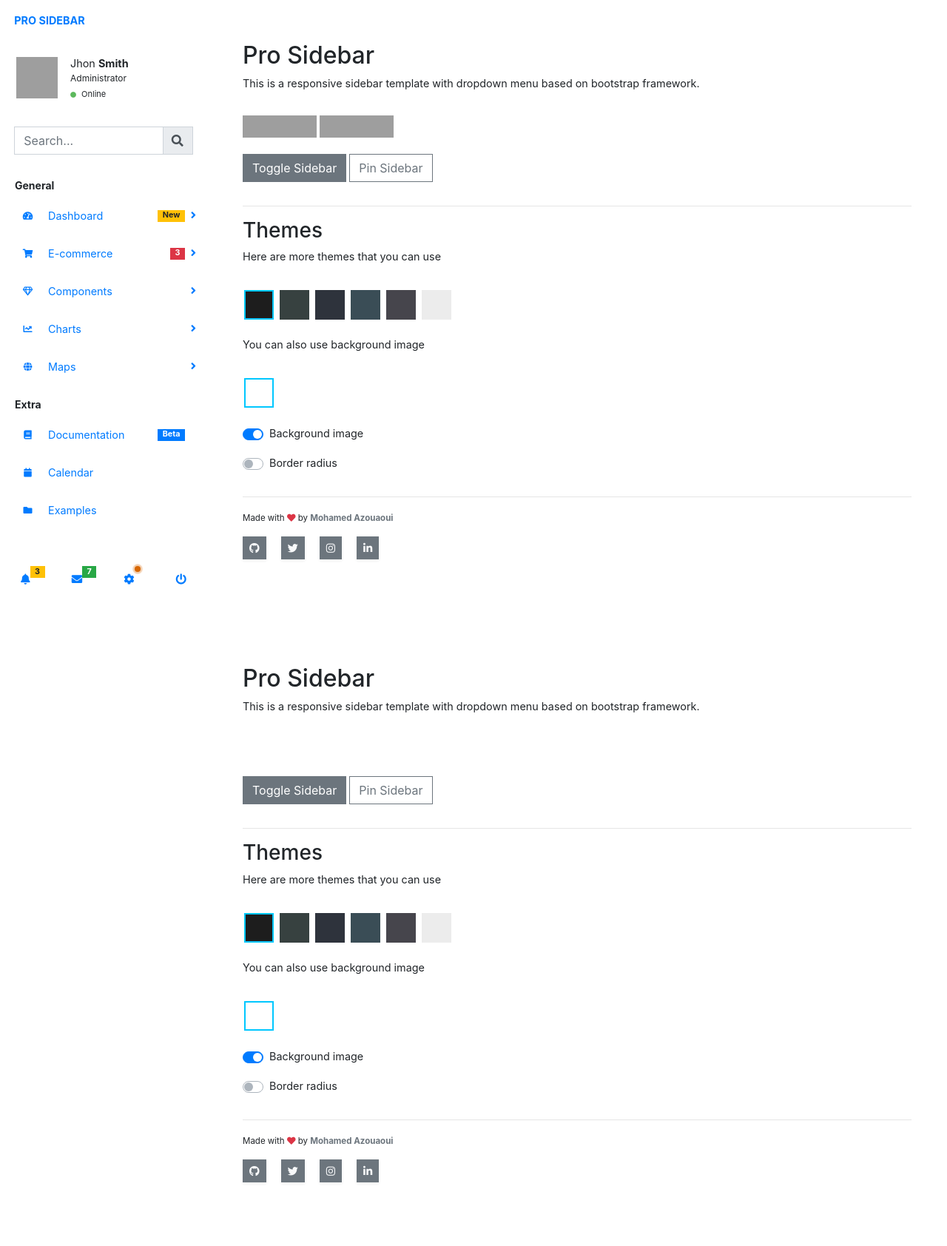
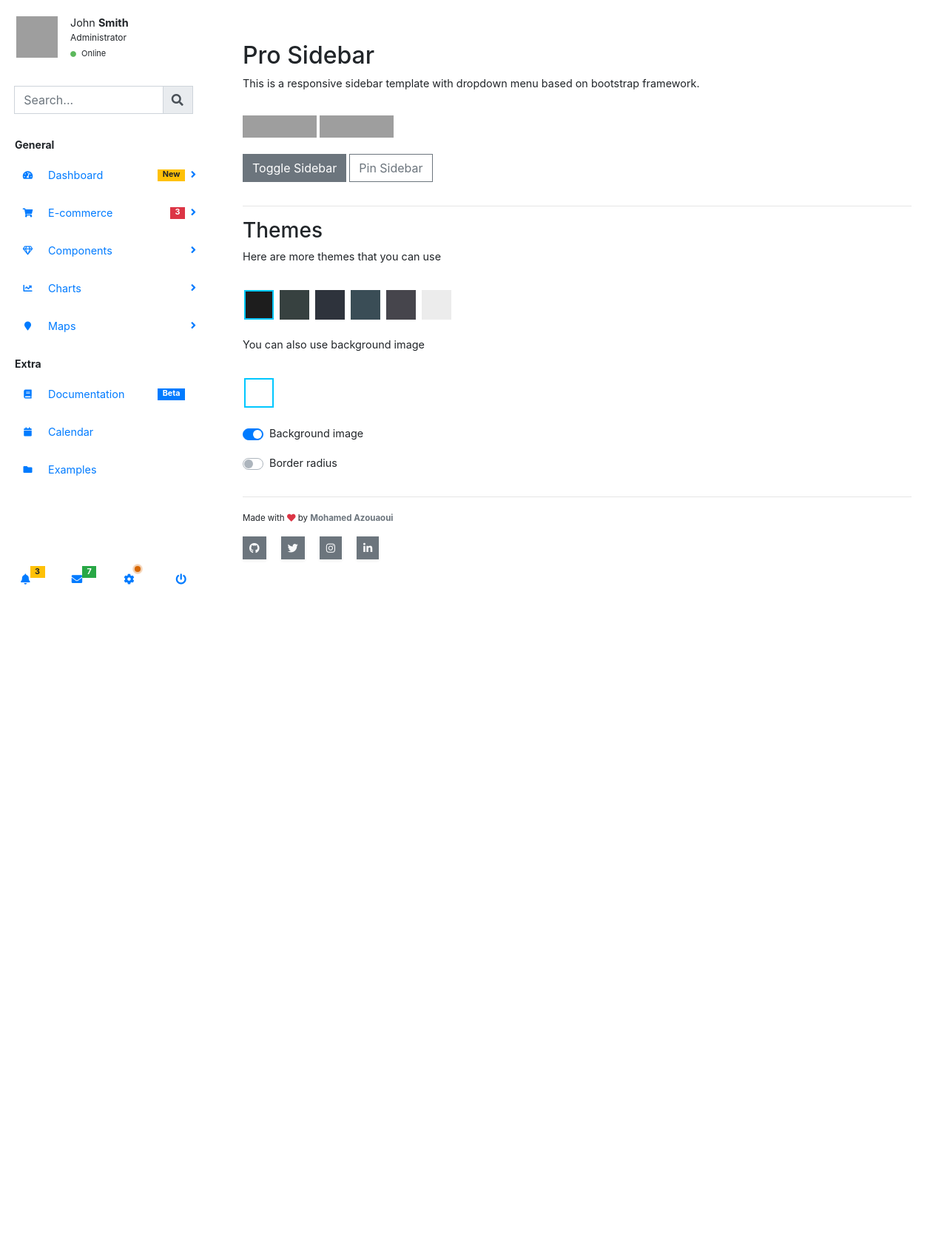
Before and after one commit to just-pie/web-project, a Laravel app: page /admin in a window 1280 px wide. Shown: the whole page at 74% size. After the commit the page ends 790 px from the top, so only its background shows below. Run offline with Laravel 8, Linux system fonts and the light colour scheme; settings files or empty folders that the repository lacks are supplied; some libraries are stand-ins or nearby versions; grey boxes are pictures that could not be loaded.

Commit message:
Admin - layout funkcny

```diff
--- a/resources/assets/js/admin_sidebar/main.js
+++ b/resources/assets/js/admin_sidebar/main.js
@@ -84,6 +84,5 @@ jQuery(function ($) {
             scrollInertia: 300
         });
         $(".sidebar-content").addClass("desktop");
-
     }
 });
--- a/resources/views/admin/admin_footer.blade.php
+++ b/resources/views/admin/admin_footer.blade.php
@@ -15,4 +15,4 @@
 <script src="../node_modules/malihu-custom-scrollbar-plugin/jquery.mCustomScrollbar.concat.min.js"></script> -->
 
 
-<script src="../../assets/js/admin_sidebar/main.js"></script>
+<script src="../resources/assets/js/admin_sidebar/main.js"></script>
--- a/resources/views/admin/admin_head.blade.php
+++ b/resources/views/admin/admin_head.blade.php
@@ -18,7 +18,7 @@
     <link rel="stylesheet" href="../node_modules/@fortawesome/fontawesome-free/css/all.min.css">
     <link rel="stylesheet" href="../node_modules/malihu-custom-scrollbar-plugin/jquery.mCustomScrollbar.css"> -->
 
-    <link rel="stylesheet" href="../../assets/css/admin/admin_sidebar.css">
-    <link rel="stylesheet" href="../../assets/css/admin/admin_sidebar_themes.css">
+    <link rel="stylesheet" href="../resources/assets/css/admin/admin_sidebar.css">
+    <link rel="stylesheet" href="../resources/assets/css/admin/admin_sidebar_themes.css">
 {{--    <link rel="shortcut icon" type="image/png" href="img/favicon.png" />--}}
 </head>
--- a/resources/views/admin/admin_sidebar.blade.php
+++ b/resources/views/admin/admin_sidebar.blade.php
@@ -1,16 +1,12 @@
     <nav id="sidebar" class="sidebar-wrapper">
         <div class="sidebar-content">
-            <!-- sidebar-brand  -->
-            <div class="sidebar-item sidebar-brand">
-                <a href="#">pro sidebar</a>
-            </div>
             <!-- sidebar-header  -->
             <div class="sidebar-item sidebar-header d-flex flex-nowrap">
                 <div class="user-pic">
-                    <img class="img-responsive img-rounded" src="../../assets/img/admin_avatar.png" alt="User picture">
+                    <img class="img-responsive img-rounded" src="../resources/assets/img/admin_avatar.png" alt="User picture">
                 </div>
                 <div class="user-info">
-                        <span class="user-name">Jhon
+                        <span class="user-name">John
                             <strong>Smith</strong>
                         </span>
                     <span class="user-role">Administrator</span>
@@ -132,7 +128,7 @@
                     </li>
                     <li class="sidebar-dropdown">
                         <a href="#">
-                            <i class="fa fa-globe"></i>
+                            <i class="fa fa-map-marker"></i>
                             <span class="menu-text">Maps</span>
                         </a>
                         <div class="sidebar-submenu">
@@ -261,7 +257,7 @@
                     <a class="dropdown-item" href="#">
                         <div class="message-content">
                             <div class="pic">
-                                <img src="../../assets/img/admin_avatar.png" alt="">
+                                <img src="../resources/assets/img/admin_avatar.png" alt="">
                             </div>
                             <div class="content">
                                 <div class="message-title">
@@ -276,7 +272,7 @@
                     <a class="dropdown-item" href="#">
                         <div class="message-content">
                             <div class="pic">
-                                <img src="../../assets/img/admin_avatar.png" alt="">
+                                <img src="../resources/assets/img/admin_avatar.png" alt="">
                             </div>
                             <div class="content">
                                 <div class="message-title">
@@ -315,102 +311,3 @@
             </div>
         </div>
     </nav>
-    <!-- page-content  -->
-    <main class="page-content pt-2">
-        <div id="overlay" class="overlay"></div>
-        <div class="container-fluid p-5">
-            <div class="row">
-                <div class="form-group col-md-12">
-                    <h2>Pro Sidebar</h2>
-                    <p>This is a responsive sidebar template with dropdown menu based on bootstrap framework.</p>
-
-                </div>
-                <div class="form-group col-md-12">
-                    <iframe
-                            src="https://ghbtns.com/github-btn.html?user=azouaoui-med&repo=pro-sidebar-template&type=star&count=true&size=small"
-                            frameborder="0" scrolling="0" width="100px" height="30px"></iframe>
-                    <iframe
-                            src="https://ghbtns.com/github-btn.html?user=azouaoui-med&repo=pro-sidebar-template&type=fork&count=true&size=small"
-                            frameborder="0" scrolling="0" width="100px" height="30px"></iframe>
-                </div>
-
-                <div class="form-group col-md-12">
-                    <a id="toggle-sidebar" class="btn btn-secondary rounded-0" href="#">
-                        <span>Toggle Sidebar</span>
-                    </a>
-                    <a id="pin-sidebar" class="btn btn-outline-secondary rounded-0" href="#">
-                        <span>Pin Sidebar</span>
-                    </a>
-
-                </div>
-            </div>
-            <hr>
-            <div class="row">
-                <div class="form-group col-md-12">
-                    <h3>Themes</h3>
-                    <p>Here are more themes that you can use</p>
-                </div>
-            </div>
-
-            <div class="row">
-                <div class="form-group col-md-12">
-                    <a href="#" data-theme="default-theme" class="theme default-theme selected"></a>
-                    <a href="#" data-theme="chiller-theme" class="theme chiller-theme"></a>
-                    <a href="#" data-theme="legacy-theme" class="theme legacy-theme"></a>
-                    <a href="#" data-theme="ice-theme" class="theme ice-theme"></a>
-                    <a href="#" data-theme="cool-theme" class="theme cool-theme"></a>
-                    <a href="#" data-theme="light-theme" class="theme light-theme"></a>
-                </div>
-                <div class="form-group col-md-12">
-                    <p>You can also use background image </p>
-                </div>
-                <div class="form-group col-md-12">
-                    <a href="#" data-bg="bg1" class="theme theme-bg selected"></a>
-                    <a href="#" data-bg="bg2" class="theme theme-bg"></a>
-                    <a href="#" data-bg="bg3" class="theme theme-bg"></a>
-                    <a href="#" data-bg="bg4" class="theme theme-bg"></a>
-                </div>
-                <div class="form-group col-md-12">
-                    <div class="custom-control custom-switch">
-                        <input type="checkbox" class="custom-control-input" id="toggle-bg" checked>
-                        <label class="custom-control-label" for="toggle-bg">Background image</label>
-                    </div>
-                </div>
-                <div class="form-group col-md-12">
-                    <div class="custom-control custom-switch">
-                        <input type="checkbox" class="custom-control-input" id="toggle-border-radius">
-                        <label class="custom-control-label" for="toggle-border-radius">Border radius</label>
-                    </div>
-                </div>
-
-            </div>
-
-
-            <hr>
-            <div class="row ">
-                <div class="form-group col-md-12">
-                    <small>Made with <i class="fa fa-heart text-danger" aria-hidden="true"></i> by <span
-                                class="text-secondary font-weight-bold">Mohamed
-                                Azouaoui</span></small>
-                </div>
-                <div class="form-group col-md-12">
-                    <a href="https://github.com/azouaoui-med" target="_blank"
-                       class="btn btn-sm bg-secondary shadow-sm rounded-0 text-light mr-3 mb-3">
-                        <i class="fab fa-github" aria-hidden="true"></i>
-                    </a>
-                    <a href="https://twitter.com/azouaoui_med" target="_blank"
-                       class="btn btn-sm bg-secondary shadow-sm rounded-0 text-light mr-3 mb-3">
-                        <i class="fab fa-twitter" aria-hidden="true"></i>
-                    </a>
-                    <a href="https://www.instagram.com/azouaoui_med/" target="_blank"
-                       class="btn btn-sm bg-secondary shadow-sm rounded-0 text-light mr-3 mb-3">
-                        <i class="fab fa-instagram" aria-hidden="true"></i>
-                    </a>
-                    <a href="https://www.linkedin.com/in/mohamed-azouaoui/" target="_blank"
-                       class="btn btn-sm bg-secondary shadow-sm rounded-0 text-light mr-3 mb-3">
-                        <i class="fab fa-linkedin-in" aria-hidden="true"></i>
-                    </a>
-                </div>
-            </div>
-        </div>
-    </main>
```
